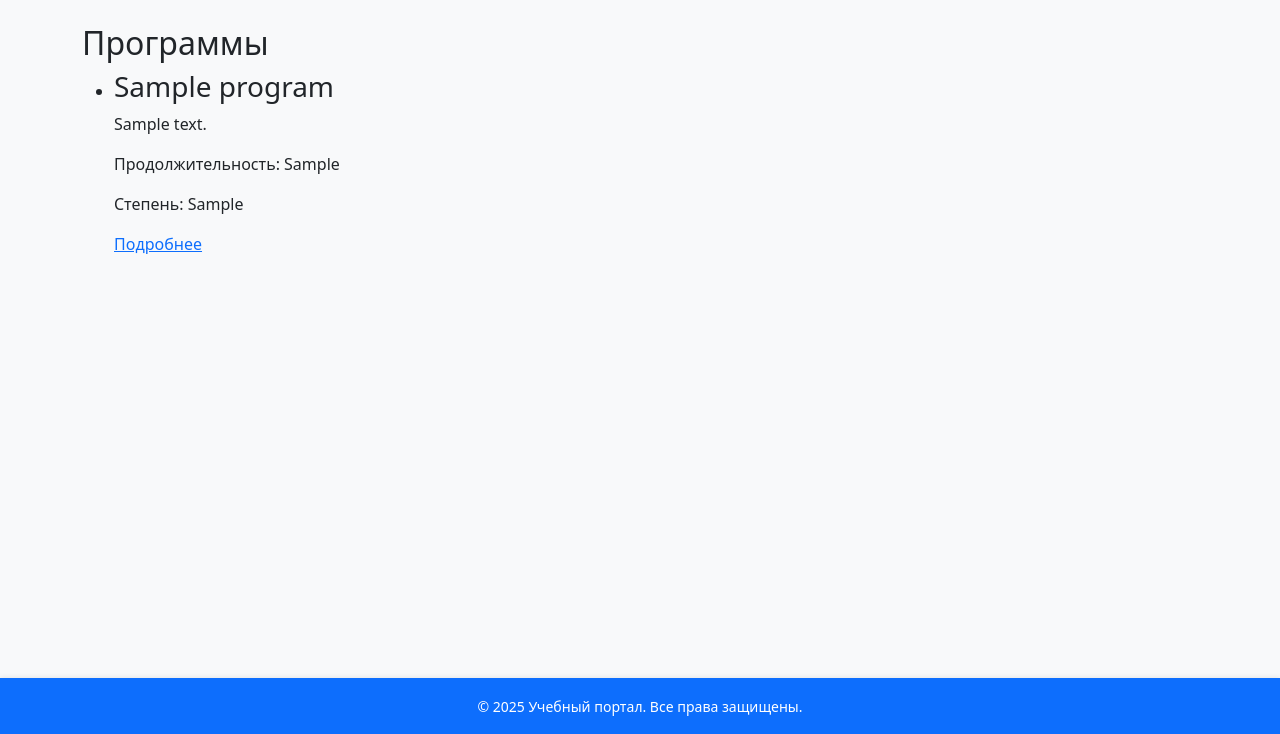
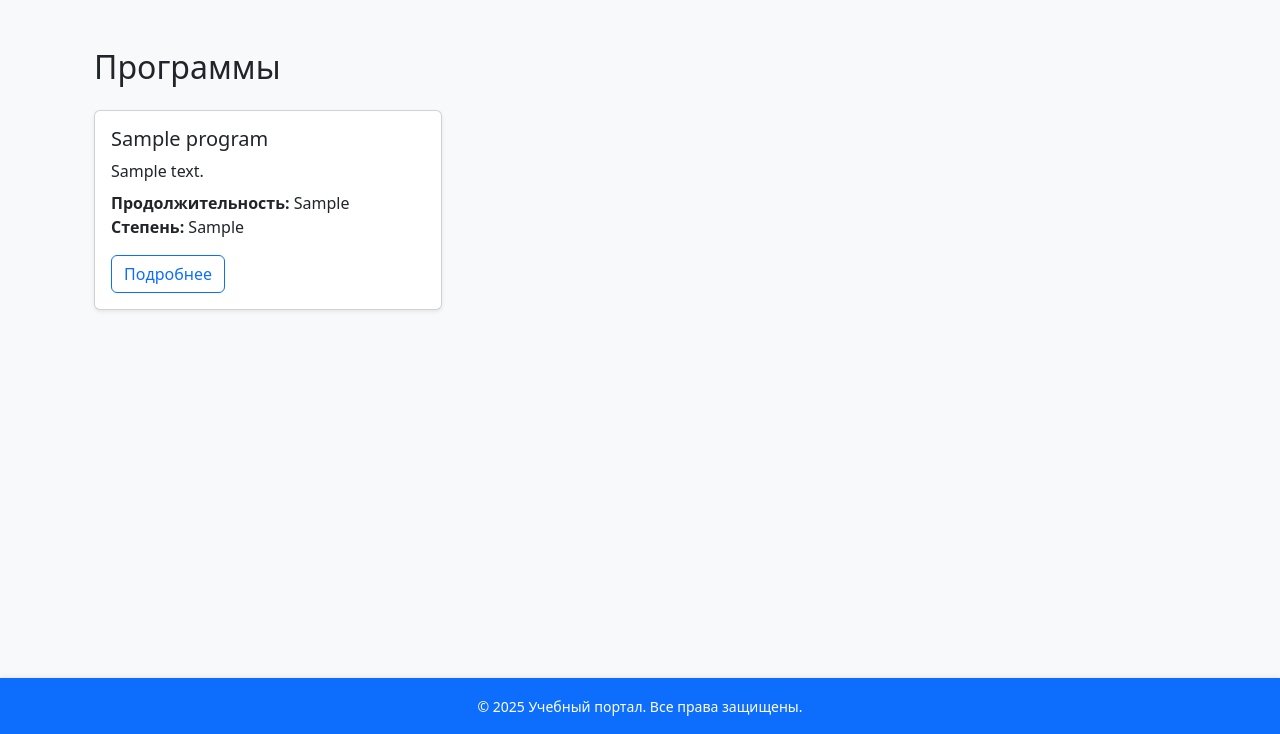
Before and after one commit to afanasevrev/project_sputuu, a Django app: page /programs/ in a window 1280 px wide. Shown: the part 66-800 px from the top of the page. Run offline with Django 5.2, Linux system fonts and the light colour scheme; tables that the repository leaves empty hold one stand-in row (values such as "Sample post"); some libraries are stand-ins or nearby versions.

Commit message:
Корректировка заказа

```diff
--- a/sputu/main/templates/main/programs.html
+++ b/sputu/main/templates/main/programs.html
@@ -1,21 +1,31 @@
 {% extends "main/base.html" %}
 {% block content %}
-<h2>Программы</h2>
+<div class="container my-4">
+    <h2 class="mb-4">Программы</h2>
     {% if programs %}
-    <ul>
+        <div class="row row-cols-1 row-cols-md-2 row-cols-lg-3 g-4">
             {% for program in programs %}
-            <li>
-                <h3>{{ program.title }}</h3>
-                <p>{{ program.description }}</p>
-                <p>Продолжительность: {{ program.duration }}</p>
-                <p>Степень: {{ program.degree }}</p>
+                <div class="col">
+                    <div class="card h-100 shadow-sm">
+                        <div class="card-body">
+                            <h3 class="card-title h5">{{ program.title }}</h3>
+                            <p class="card-text mb-2">{{ program.description }}</p>
+                            <ul class="list-unstyled mb-3">
+                                <li><strong>Продолжительность:</strong> {{ program.duration }}</li>
+                                <li><strong>Степень:</strong> {{ program.degree }}</li>
+                            </ul>
                             {% if program.link %}
-                    <a href="{{ program.link }}">Подробнее</a>
+                                <a href="{{ program.link }}"
+                                   class="btn btn-outline-primary"
+                                   target="_blank" rel="noopener">Подробнее</a>
                             {% endif %}
-            </li>
+                        </div>
+                    </div>
+                </div>
             {% endfor %}
-    </ul>
+        </div>
     {% else %}
-    <p>Программ пока нет.</p>
+        <div class="alert alert-info">Программ пока нет.</div>
     {% endif %}
+</div>
 {% endblock %}
```
Lines whose indentation alone changed are shown as unchanged.
